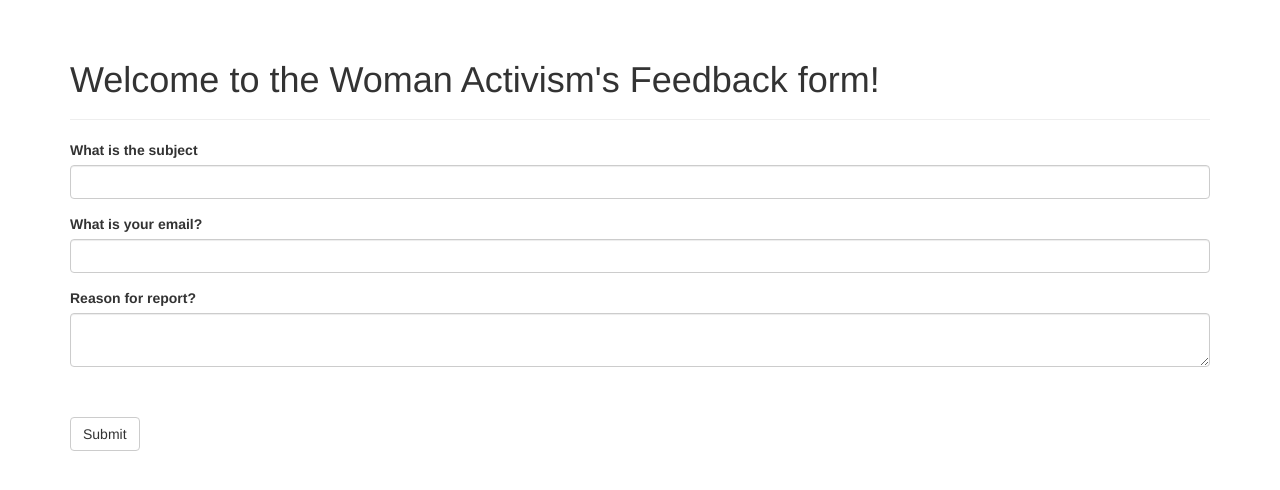
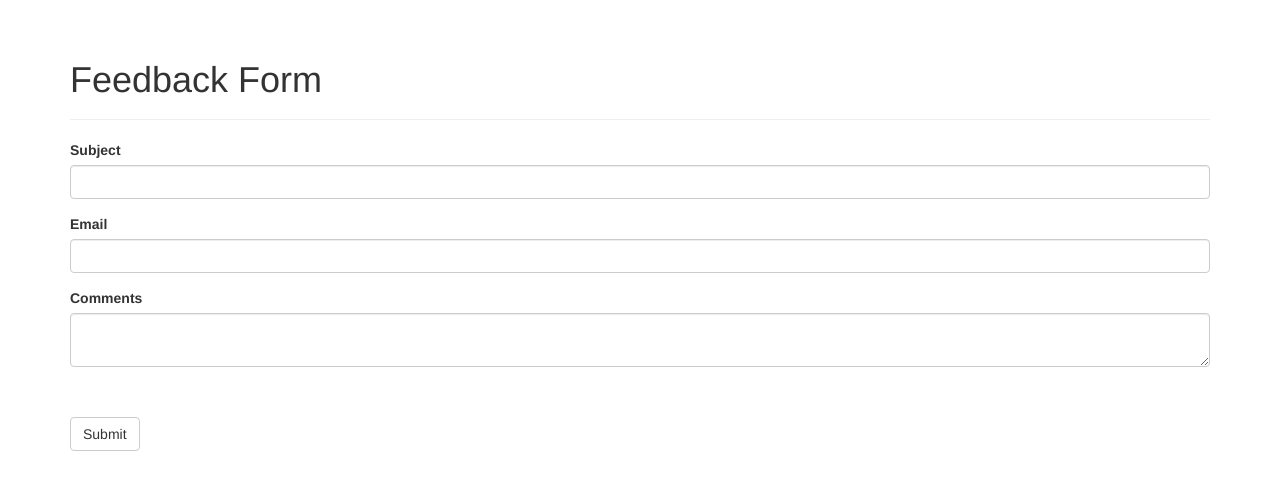
Before and after one commit to nycrecords/womens_activism_nyc, a Flask app: page /feedback in a window 1280 px wide. Shown: the part 52-542 px from the top of the page. Run offline with Flask 2, Linux system fonts and the light colour scheme; some libraries are stand-ins or nearby versions.

Commit message:
added in feedback forms, working with recaptcha v1

```diff
--- a/App/main/forms.py
+++ b/App/main/forms.py
@@ -1,14 +1,14 @@
 from flask_wtf import Form
 from wtforms import StringField, SubmitField, TextAreaField
-from wtforms.validators import DataRequired, Optional
+from wtforms.validators import DataRequired, Email
 from flask_pagedown.fields import PageDownField
 from flask_wtf.recaptcha import RecaptchaField
 
 
 class FeedbackForm(Form):
-    subject = StringField('What is the subject', validators=[DataRequired("Please enter the subject")])
-    email = StringField('What is your email?', validators=[DataRequired("Please enter your email")])
-    reason = TextAreaField('Reason for report?', validators=[DataRequired("Please enter your report")])
+    subject = StringField('Subject', validators=[DataRequired("Please enter the subject.")])
+    email = StringField('Email', validators=[DataRequired("Please enter your email."), Email()])
+    reason = TextAreaField('Comments', validators=[DataRequired("Please enter your report.")])
     recaptcha = RecaptchaField()
     submit = SubmitField('Submit')
 
--- a/App/main/views.py
+++ b/App/main/views.py
@@ -37,19 +37,14 @@ def index():
 @main.route('/feedback', methods=['GET', 'POST'])
 def feedback():
     form = FeedbackForm()
-
     if form.validate_on_submit():
-        subject = form.subject.data
+        title = form.subject.data
         email = form.email.data
         reason = form.reason.data
-        print('Subject: {}\nEmail: {}\nReason: {}'.format(subject, email, reason))
-
-        feedback = Feedback(title=subject, email=email, reason=reason)
+        feedback = Feedback(title=title, email=email, reason=reason)
         db.session.add(feedback)
-
-
+        db.session.commit()
         send_email(current_app.config['WOMENS_ADMIN'],'New Feedback', 'mail/new_user', feedback=feedback)
-
         flash('Thank you for your feedback!')
         return redirect(url_for('.feedback'))
     return render_template('feedback.html', form=form)
--- a/App/templates/feedback.html
+++ b/App/templates/feedback.html
@@ -2,17 +2,10 @@
 {% import "bootstrap/wtf.html" as wtf %}
 
 {% block title %}Women's Activism{% endblock %}
+
 {% block page_content %}
 <div class="page-header">
-   <h1>Welcome to the {% if name %}{{ name }}{% else %}Woman Activism's Feedback form{% endif %}!</h1>
+   <h1>Feedback Form</h1>
 </div>
 {{ wtf.quick_form(form) }}
-<form>
-   <div class="g-recaptcha" data-sitekey="6LexECYTAAAAAFaNYELFVlBX_ARf8_4QETX9SjYK"></div>
-</form>
 {% endblock %}
-{% block scripts %}
-
-<script>src='https://www.google.com/recaptcha/api.js'</script>
-
-{% endblock %}
```
